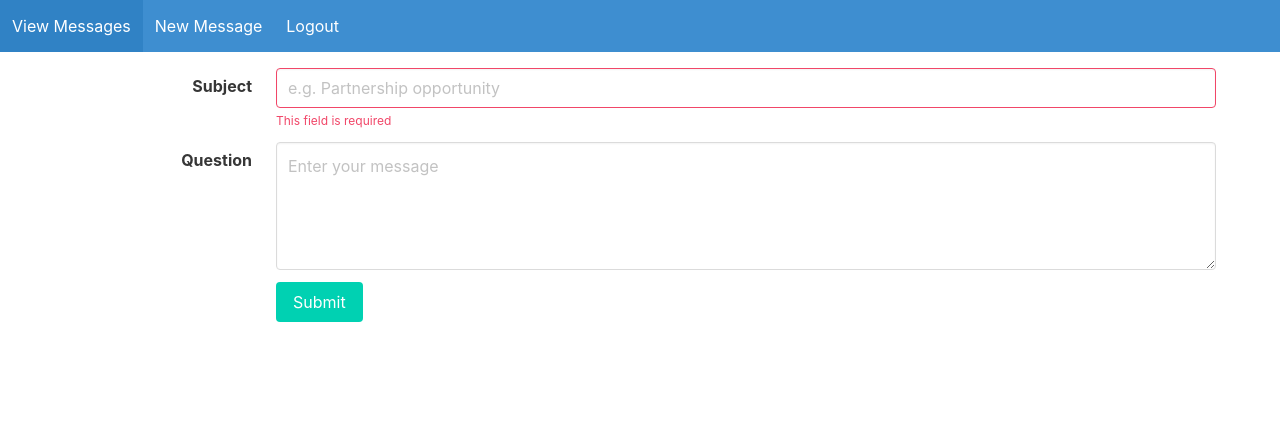
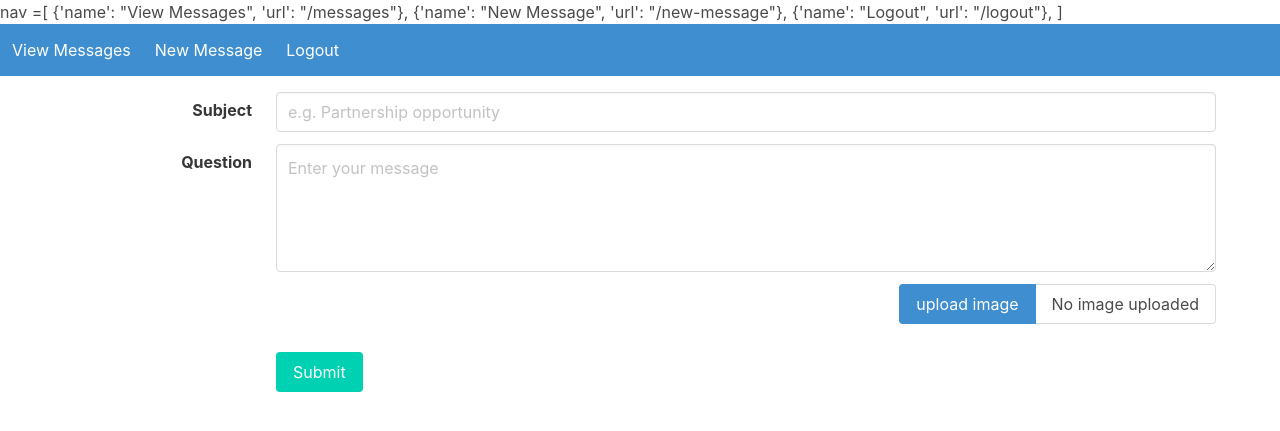
Before and after one commit to Magnuscake/gcloud-forum-app, a Flask app: page /new-message in a window 1280 px wide. Shown: the top 431 px of the page. Run offline with Flask 2, Linux system fonts and the light colour scheme; the visitor is signed in with stand-in values (Sample User, id 1).

Commit message:
Implemented image upload for message and some code clean-up

```diff
--- a/application/static/script.js
+++ b/application/static/script.js
@@ -14,4 +14,12 @@
       btn.classList.add('is-loading');
     })
   );
+
+  const fileInput = document.querySelector('#file-upload input[type=file]');
+  fileInput.onchange = () => {
+    if (fileInput.files.length > 0) {
+      const fileName = document.querySelector('#file-upload .file-name');
+      fileName.textContent = fileInput.files[0].name;
+    }
+  };
 });
--- /dev/null
+++ b/application/static/styles.css
@@ -0,0 +1,10 @@
+.image > .user-image {
+  width: 100%;
+  height: 100%;
+  object-fit: cover;
+}
+
+.container > .message-list {
+  margin: auto;
+  width: 550px;
+}
--- a/application/templates/base.html
+++ b/application/templates/base.html
@@ -5,15 +5,28 @@
     <meta name="viewport" content="width=device-width, initial-scale=1.0" />
     <link rel="stylesheet" href="https://cdn.jsdelivr.net/npm/bulma@0.9.1/css/bulma.min.css">
 
+    <!-- custom css -->
+    <link rel="stylesheet" href="../static/styles.css" type="text/css">
+nav =[
+    {'name': "View Messages", 'url': "/messages"},
+    {'name': "New Message", 'url': "/new-message"},
+    {'name': "Logout", 'url': "/logout"},
+]
+
     <title>{{ title }}</title>
   </head>
   <body>
     <nav class="navbar is-info">
       <div class="navbar-menu">
         <div class="navbar-start">
-          {% for link in nav %}
-          <a class="navbar-item" href={{ link.url }}>{{ link.name }}</a>
-          {% endfor %}
+          {% if session['logged_in'] %}
+          <a class="navbar-item" href="/messages">View Messages</a>
+          <a class="navbar-item" href="/new-message">New Message</a>
+          <a class="navbar-item" href="/logout">Logout</a>
+          {% else %}
+          <a class="navbar-item" href="/login">Login</a>
+          <a class="navbar-item" href="/signup">Sign Up</a>
+          {% endif %}
         </div>
       </div>
     </nav>
--- a/application/templates/home.html
+++ b/application/templates/home.html
@@ -1,7 +1,7 @@
 {% extends 'base.html' %}
 {% block content %}
 <figure class="image is-128x128">
-  <img class="is-rounded" src="https://bulma.io/images/placeholders/128x128.png">
+  <img id="user-image" class="user-image is-rounded" src={{ image_src }}>
 </figure>
 <a href="/user-page">
   <h2 class="is-size-3">Welcome back, {{ username }}</h2>
--- a/application/templates/login.html
+++ b/application/templates/login.html
@@ -1,5 +1,6 @@
 {% extends 'base.html' %}
 {% block content %}
+<h3 class="is-size-3">Please Login to continue</h3>
 <form class="mt-4" method="POST">
   <div class="field">
     <label class="label">Name</label>
--- a/application/templates/new-message.html
+++ b/application/templates/new-message.html
@@ -1,6 +1,6 @@
 {% extends 'base.html' %}
 {% block content %}
-<form method="POST">
+<form method="POST" enctype="multipart/form-data">
   <div class="field is-horizontal">
     <div class="field-label is-normal">
       <label class="label">Subject</label>
@@ -9,16 +9,13 @@
       <div class="field">
         <div class="control">
           <input
-              class="input is-danger"
+              class="input"
               type="text"
               placeholder="e.g. Partnership opportunity"
               id="subject"
               name="subject"
               >
         </div>
-          <p class="help is-danger">
-          This field is required
-          </p>
       </div>
     </div>
   </div>
@@ -40,6 +37,28 @@
     <div class="field-label">
       <!-- Left empty for spacing -->
     </div>
+    <div id="file-upload" class="file is-info has-name mb-4">
+      <label class="file-label">
+        <input class="file-input" type="file" name="image">
+        <span class="file-cta">
+          <!-- <span class="file-icon">
+            <i class="fas fa-upload"></i>
+            </span> -->
+            <span class="file-label">
+              upload image
+            </span>
+        </span>
+        <span class="file-name">
+          No image uploaded
+        </span>
+      </label>
+    </div>
+  </div>
+
+  <div class="field is-horizontal">
+    <div class="field-label">
+      <!-- Left empty for spacing -->
+    </div>
     <div class="field-body">
       <div class="field">
         <div class="control">
--- a/application/views.py
+++ b/application/views.py
@@ -1,4 +1,8 @@
 from functools import wraps
+import string
+import random
+
+from application.cloud_storage import retrive_image, upload_image
 
 from flask import (
     Blueprint, render_template, redirect, url_for, request, flash, session
@@ -7,12 +11,6 @@
 from .datastore import create_new_message, get_all_messages, get_user_messages, update_password
 
 views = Blueprint('views', __name__)
-
-nav =[
-    {'name': "View Messages", 'url': "/messages"},
-    {'name': "New Message", 'url': "/new-message"},
-    {'name': "Logout", 'url': "/logout"},
-]
 
 # Decorators
 def login_required(f):
@@ -25,6 +23,14 @@
 
     return wrap
 
+# Helpers
+def generate_filename():
+    letters = string.ascii_lowercase
+    random_str = ''.join(random.choice(letters) for i in range(10))
+
+    return random_str
+
+
 # Routes
 @views.route('/')
 def redirect_to_login():
@@ -33,13 +39,14 @@
 @views.route('/forum')
 @login_required
 def home():
-    return render_template('home.html', username=session['username'], nav=nav, title="Welcome to the forum")
+    image_src = retrive_image('cc-user_profile_picture', session['user_info']['user_id'])
+    return render_template('home.html', username=session['user_info']['username'], title="Welcome to the forum", image_src=image_src)
 
 @views.route('/messages')
 @login_required
 def messages():
     messages = get_all_messages()
-    return render_template('messages.html', messages=messages, nav=nav, title="View Messages")
+    return render_template('messages.html', messages=messages, title="View Messages")
 
 @views.route('/new-message', methods=['GET', 'POST'])
 @login_required
@@ -49,31 +56,48 @@
 
         subject = data.get('subject')
         message_text = data.get('messageText')
+        image = request.files.get('image')
 
-        if (not subject):
-            flash("Please enter a valid subject", category='error')
+        if not subject:
+            flash("Please enter a subject for you message", category='error')
         else:
-            create_new_message(subject, message_text, session['username'], session['key'])
+            img_url = ''
+
+            if image.filename != '':
+                destination_file_name = f"{session['user_info']['user_id']}_{generate_filename()}"
+
+                img = upload_image('cc-message_images', image, destination_file_name)
+
+                img_url = f"https://storage.googleapis.com/cc-message_images/{img}"
+
+
+            create_new_message(
+                subject,
+                message_text,
+                session['user_info']['username'],
+                session['user_info']['key'],
+                img_url
+            )
             flash("Your message has been successfully posted")
 
-    return render_template('new-message.html', nav=nav, title="Post New Message")
+    return render_template('new-message.html', title="Post New Message")
 
 @views.route('/user-page', methods=['GET', 'POST'])
 def user_page():
     if request.method == 'POST':
         data = request.form
 
-        user_id = session.get('userId')
+        user_id = session['user_info'].get('userId')
         old_password = data.get('oldPassword')
         new_password = data.get('newPassword')
 
         updated = update_password(user_id, old_password, new_password)
 
         if (updated):
-            flash("Password has been successfully changed", category="success")
+            flash("Password has been successfully changed", category='success')
         else:
             flash("Current password does not match", category="error")
 
-    user_messages = get_user_messages(session['key'])
+    user_messages = get_user_messages(session['user_info']['key'])
 
-    return render_template('user-page.html', nav=nav, messages=user_messages)
+    return render_template('user-page.html', messages=user_messages)
--- a/index.yaml
+++ b/index.yaml
@@ -15,6 +15,7 @@
   - name: message_text
   - name: posted_on_formatted
   - name: subject
+  - name: img_url
 
 # FOr displaying specific messages from a user
 - kind: Message
@@ -25,3 +26,4 @@
   - name: message_text
   - name: posted_on_formatted
   - name: subject
+  - name: img_url
```
Also changed, not shown: application/auth.py (+12 -14 lines), application/cloud_storage.py (+31 -2 lines), application/datastore.py (+12 -14 lines), application/templates/messages.html (+9 -2 lines), application/templates/signup.html (+4 -4 lines).
